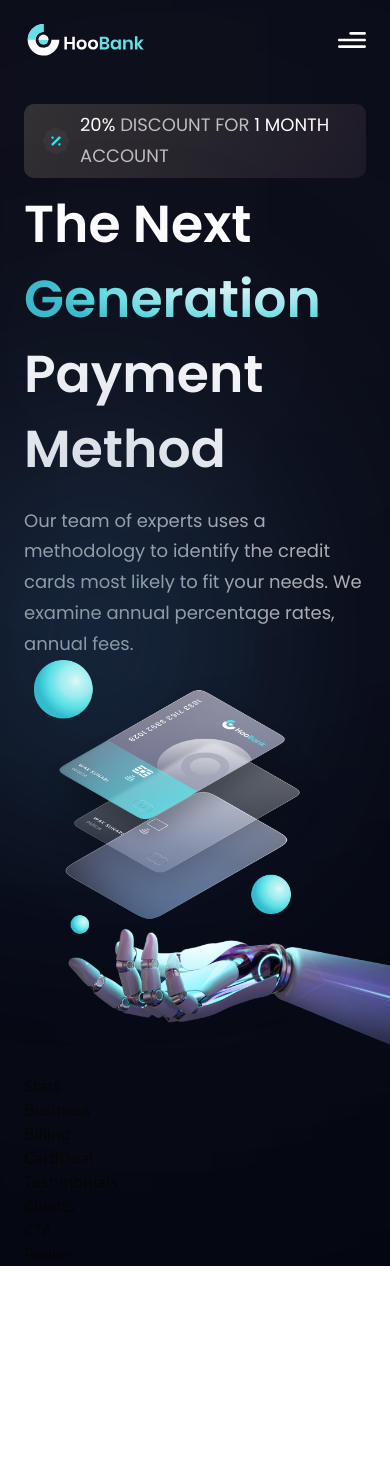
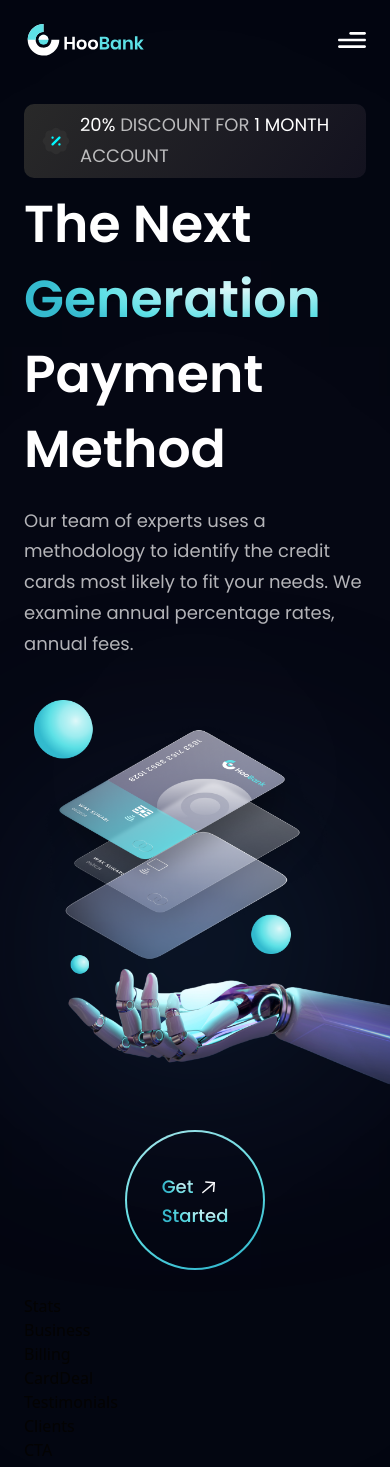
Before and after one commit to hidayahapriliansyah/bank-modern-app, a React (Vite) app in the folder bank_modern_app/: page / in a window 390 px wide. Shown: the top 1467 px of the page. Before the commit the page ends 1266 px from the top, so only its background shows below. Built offline with nearby package versions, Linux system fonts and the light colour scheme.

Commit message:
selesai membuat hero section

```diff
--- a/bank_modern_app/src/components/Hero.jsx
+++ b/bank_modern_app/src/components/Hero.jsx
@@ -31,14 +31,16 @@
         <p className={`${styles.paragraph} max-w-[470px] mt-5`}>Our team of experts uses a methodology to identify the credit cards most likely to fit your needs. We examine annual percentage rates, annual fees.</p>
       </div>
 
-      <div>
+      <div className={`flex-1 flex ${styles.flexCenter} md:my-0 my-10 relative`}>
         <img src={robot} alt="billing" className='w-full aspect-square relative z-[5]' />
         <div className='absolute z-[0]  w-[40%] h-[35%] top-0 pink__gradient'></div>
         <div className='absolute z-[1]  w-[80%] h-[80%] bottom-40 white__gradient rounded-full'></div>
         <div className='absolute z-[0]  w-[50%] h-[50%] bottom-20 blue__gradient'></div>
       </div>
 
-      <div></div>
+      <div className={`ss:hidden ${styles.flexCenter}`}>
+        <GetStarted />
+      </div>
     </section>
   )
 }
```
